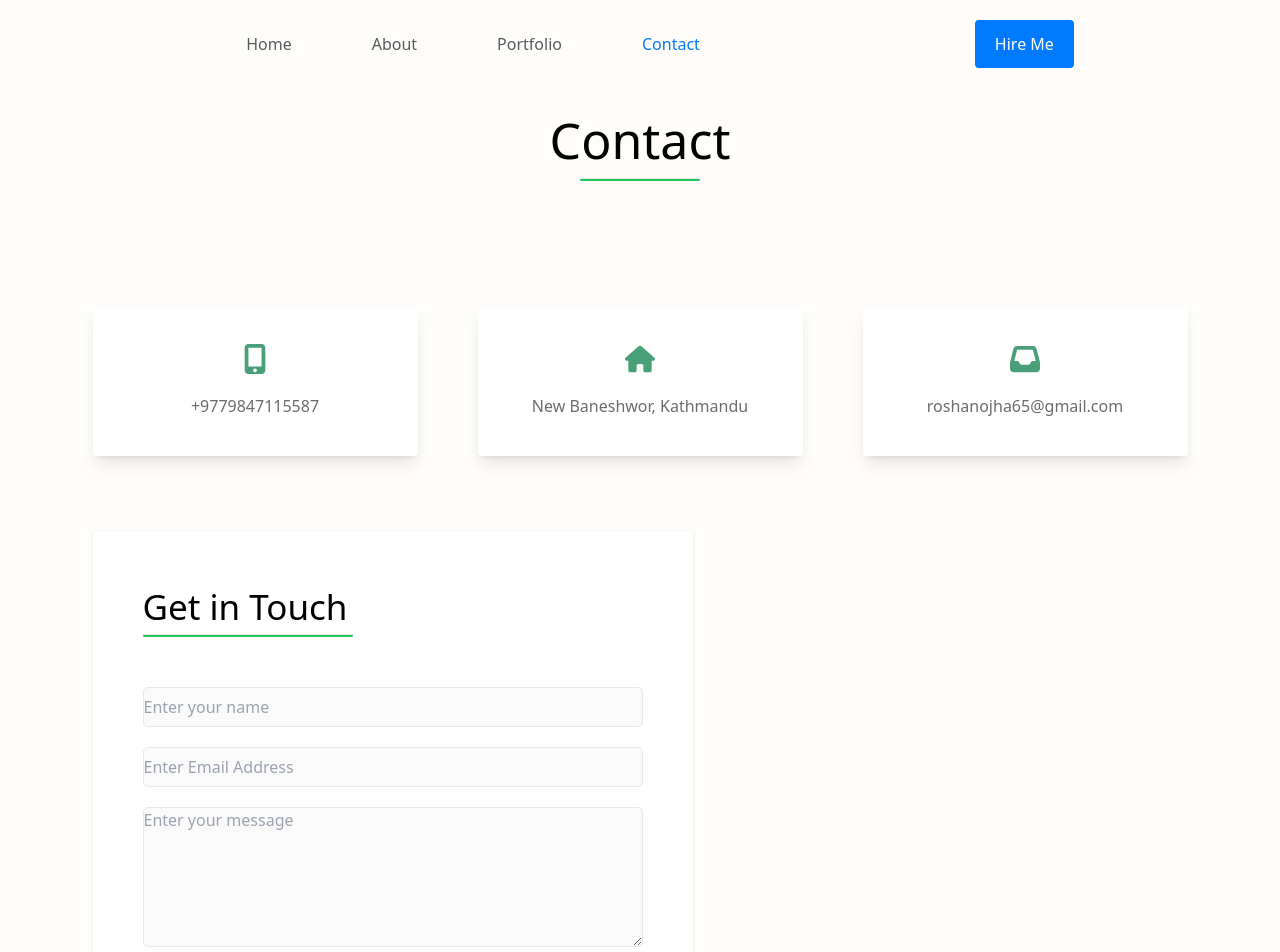
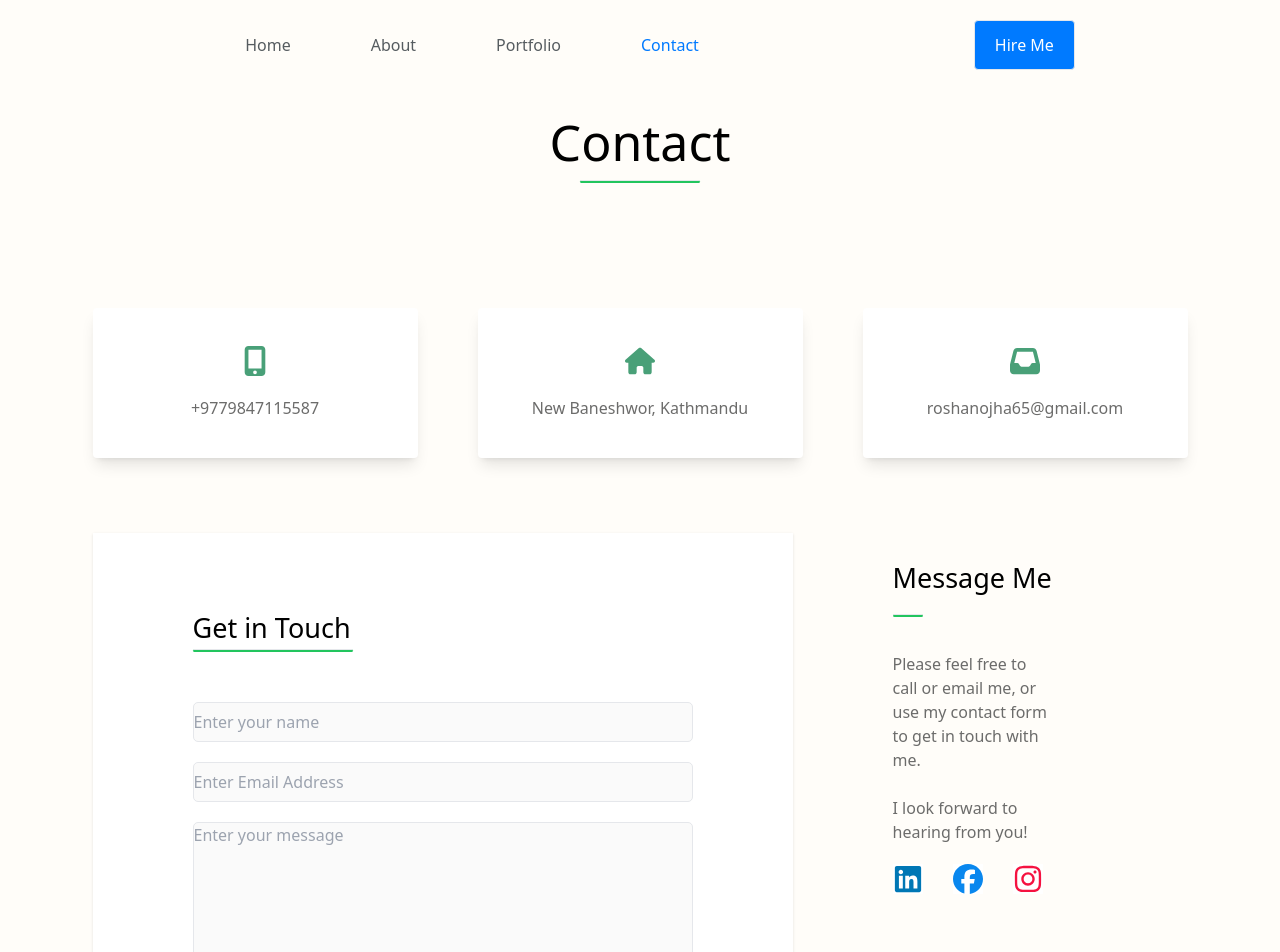
Before and after one commit to Roshan-Ojha/roshan-ojha.github.io, a Next.js app: page /contact in a window 1280 px wide. Shown: the top 952 px of the page. Built offline with nearby package versions, Linux system fonts and the light colour scheme.

Commit message:
contact page updated

```diff
--- a/app/(routes)/contact/page.tsx
+++ b/app/(routes)/contact/page.tsx
@@ -1,8 +1,12 @@
+"use client"
 import Navbar from "@/app/Component/Navbar";
 import { FontAwesomeIcon } from "@fortawesome/react-fontawesome";
 import { faMobileScreenButton } from "@fortawesome/free-solid-svg-icons";
 import { faHouse } from "@fortawesome/free-solid-svg-icons";
 import { faInbox } from "@fortawesome/free-solid-svg-icons";
+import { faLinkedin } from "@fortawesome/free-brands-svg-icons";
+import { faFacebook } from "@fortawesome/free-brands-svg-icons";
+import { faInstagram } from "@fortawesome/free-brands-svg-icons";
 
 export default function Contact() {
   return (
@@ -65,11 +69,11 @@ export default function Contact() {
         </div>
       </div>
 
-      <div className="w-[1095px] flex flex-row self-center mt-[75px]">
-        <div className="flex flex-col bg-white p-[50px] shadow">
-          <div className="flex flex-col text-[35px]">
+      <div className="w-[1095px] flex flex-row self-center  mt-[75px] space-x-[100px]">
+        <div className="flex flex-col bg-white px-[100px] py-[75px] shadow">
+          <div className="flex flex-col text-[27px]">
             Get in Touch
-            <hr className="self-start w-[210px] h-[3px] bg-green-500 rounded" />
+            <hr className="self-start w-[160px] h-[3px] bg-green-500 rounded" />
           </div>
 
           <div className="mt-[50px]">
@@ -102,6 +106,66 @@ export default function Contact() {
             </form>
           </div>
         </div>
+
+        <div className="flex  flex-col w-[160px] mt-[25px]">
+          <div className="flex flex-col text-[27px]">
+            Message Me
+            <hr className="self-start w-[30px] h-[3px] bg-green-500 rounded mt-[15px]" />
+          </div>
+          <div className="mt-[35px] text-[#6c6c6b]">
+            Please feel free to call or email me, or use my contact form to get
+            in touch with me.
+            <br />
+            <br />I look forward to hearing from you!
+          </div>
+          <div className="flex flex-row w-[200px] space-x-[30px] mt-[20px]">
+            <FontAwesomeIcon
+              icon={faLinkedin}
+              onClick={() =>
+                window.open(
+                  "https://www.linkedin.com/in/roshan-ojha-78832a1aa/",
+                  "_blank"
+                )
+              }
+              style={{
+                height: "30px",
+                width: "30px",
+                background: "white",
+                color: "#0077b5",
+                cursor: "pointer",
+              }}
+            />
+            <FontAwesomeIcon
+              onClick={() =>
+                window.open("https://www.facebook.com/roshan.ojha01", "_blank")
+              }
+              icon={faFacebook}
+              style={{
+                height: "30px",
+                width: "30px",
+                background: "white",
+                color: "#0987ee",
+                cursor: "pointer",
+              }}
+            />
+            <FontAwesomeIcon
+              onClick={() =>
+                window.open(
+                  "https://www.instagram.com/r.o.s.h.a.n__o.j.h.a/",
+                  "_blank"
+                )
+              }
+              icon={faInstagram}
+              style={{
+                height: "30px",
+                width: "30px",
+                background: "white",
+                color: "#f51240",
+                cursor: "pointer",
+              }}
+            />
+          </div>
+        </div>
       </div>
     </div>
   );
--- a/app/Component/Navbar.tsx
+++ b/app/Component/Navbar.tsx
@@ -40,7 +40,7 @@ function Navbar(props: Props) {
             Contact
           </div>
         </div>
-        <div className="ml-[235px] rounded bg-[#007aff] px-5 py-3 text-white hover:border-[1px] hover:border-[#007aff] hover:bg-white hover:text-[#007aff]">
+        <div className="ml-[235px] border-[1px] cursor-pointer rounded bg-[#007aff] px-5 py-3 text-white hover:border-[#007aff]  hover:bg-white hover:text-[#007aff]">
           Hire Me
         </div>
       </div>
```
